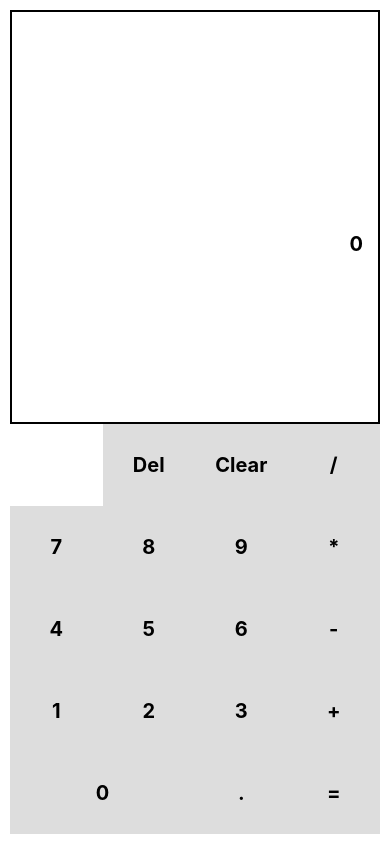
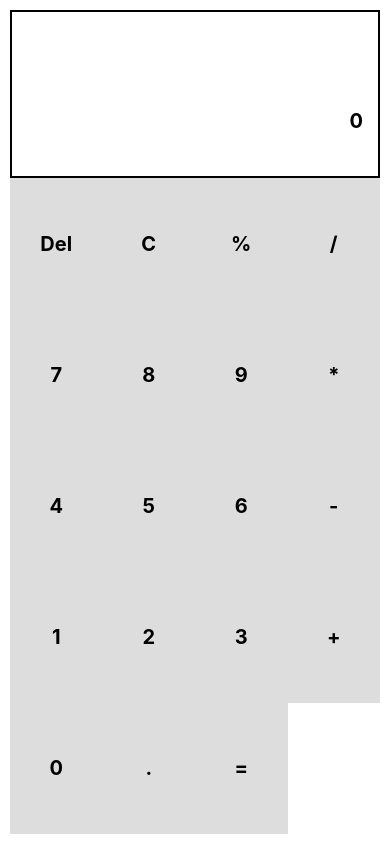
Before and after one commit to Zrmikstri/calculator, a React Native app: screen / in a window 390 px wide. Built offline with nearby package versions, Linux system fonts and the light colour scheme.

Commit message:
reformatting App.js

```diff
--- a/App.js
+++ b/App.js
@@ -18,11 +18,9 @@ function evalEquation(equation) {
 };
 
 const Calculator = () => {
-	const basicNumbers = [7, 8, 9, 4, 5, 6, 1, 2, 3, 0, '.'];
-
+	const basicButtons = ['Del', 'C', '%', '/', '7', '8', '9', '*', '4', '5', '6', '-', '1', '2', '3', '+', '0', '.', '='];
 	const [expression, setExpression] = useState('');
 	const [result, setResult] = useState('0');
-	const onPress = (value) => setExpression(expression + value);
 
 	return (
 		<View style={styles.container}>
@@ -37,83 +35,18 @@ const Calculator = () => {
 				</Text>
 			</View>
 
-			<View style={styles.col}>
-				<View style={styles.row}>
-					<TouchableOpacity
-						style={styles.button}
-						onPress={() => { setExpression(expression.slice(0, -1)); }}
-					>
-						<Text style={styles.buttonText}>Del</Text>
-					</TouchableOpacity>
-
-					<TouchableOpacity style={styles.button} onPress={() => setExpression('')}>
-						<Text style={styles.buttonText}>Clear</Text>
-					</TouchableOpacity>
-
-					<TouchableOpacity style={styles.button} onPress={() => onPress('/')}>
-						<Text style={styles.buttonText}>/</Text>
-					</TouchableOpacity>
-				</View>
-
-				<View style={styles.row}>
-					<TouchableOpacity style={styles.button} onPress={() => onPress('7')}>
-						<Text style={styles.buttonText}>7</Text>
-					</TouchableOpacity>
-					<TouchableOpacity style={styles.button} onPress={() => onPress('8')}>
-						<Text style={styles.buttonText}>8</Text>
-					</TouchableOpacity>
-					<TouchableOpacity style={styles.button} onPress={() => onPress('9')}>
-						<Text style={styles.buttonText}>9</Text>
-					</TouchableOpacity>
-					<TouchableOpacity style={styles.button} onPress={() => onPress('*')}>
-						<Text style={styles.buttonText}>*</Text>
-					</TouchableOpacity>
-				</View>
-
-				<View style={styles.row}>
-					<TouchableOpacity style={styles.button} onPress={() => onPress('4')}>
-						<Text style={styles.buttonText}>4</Text>
-					</TouchableOpacity>
-					<TouchableOpacity style={styles.button} onPress={() => onPress('5')}>
-						<Text style={styles.buttonText}>5</Text>
-					</TouchableOpacity>
-					<TouchableOpacity style={styles.button} onPress={() => onPress('6')}>
-						<Text style={styles.buttonText}>6</Text>
-					</TouchableOpacity>
-					<TouchableOpacity style={styles.button} onPress={() => onPress('-')}>
-						<Text style={styles.buttonText}>-</Text>
-					</TouchableOpacity>
-				</View>
-
-				<View style={styles.row}>
-					<TouchableOpacity style={styles.button} onPress={() => onPress('1')}>
-						<Text style={styles.buttonText}>1</Text>
-					</TouchableOpacity>
-					<TouchableOpacity style={styles.button} onPress={() => onPress('2')}>
-						<Text style={styles.buttonText}>2</Text>
-					</TouchableOpacity>
-					<TouchableOpacity style={styles.button} onPress={() => onPress('3')}>
-						<Text style={styles.buttonText}>3</Text>
-					</TouchableOpacity>
-					<TouchableOpacity style={styles.button} onPress={() => onPress('+')}>
-						<Text style={styles.buttonText}>+</Text>
-					</TouchableOpacity>
-				</View>
-
-				<View style={styles.row}>
-					<TouchableOpacity style={styles.zeroButton} onPress={() => onPress('0')}>
-						<Text style={{ ...styles.buttonText }}>0</Text>
-					</TouchableOpacity>
-					<TouchableOpacity style={styles.button} onPress={() => onPress('.')}>
-						<Text style={styles.buttonText}>.</Text>
-					</TouchableOpacity>
-					<TouchableOpacity
-						style={styles.button}
-						onPress={() => { setResult(evalEquation(expression)); }}
-					>
-						<Text style={styles.buttonText}>=</Text>
-					</TouchableOpacity>
-				</View>
+			<View style={styles.buttonContainer}>
+				{
+					basicButtons.map((number) => (
+						<TouchableOpacity
+							key={number}
+							style={styles.button}
+							onPress={() => setExpression(expression + number)}
+						>
+							<Text style={styles.buttonText}>{number}</Text>
+						</TouchableOpacity>
+					))
+				}
 			</View>
 		</View >
 	);
@@ -129,6 +62,11 @@ const styles = StyleSheet.create({
 		flex: 1,
 		boderColor: 'black',
 		borderWidth: 2,
+	},
+	buttonContainer: {
+		flex: 4,
+		flexDirection: 'row',
+		flexWrap: 'wrap',
 	},
 	outputText: {
 		flex: 1,
```
